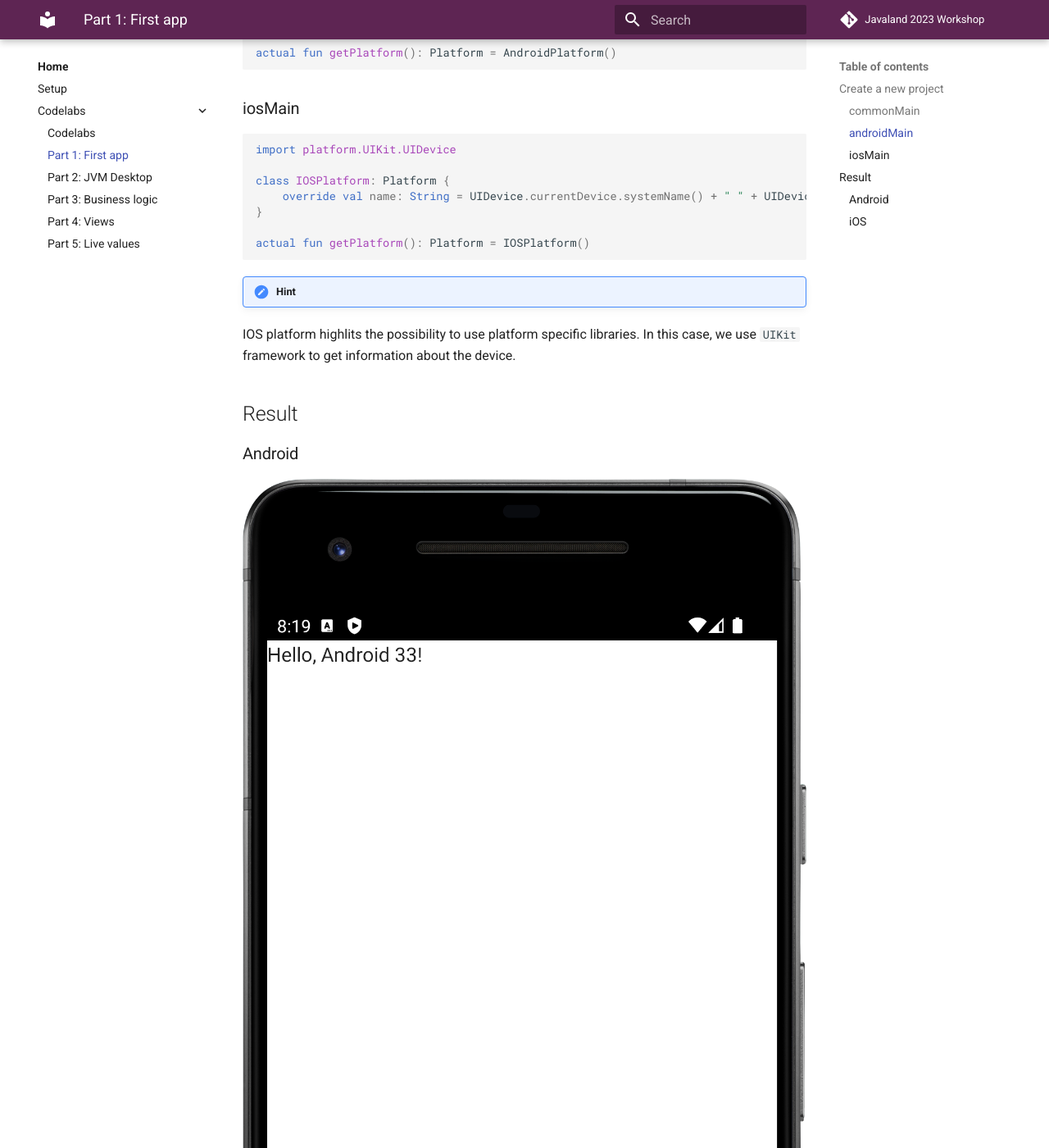
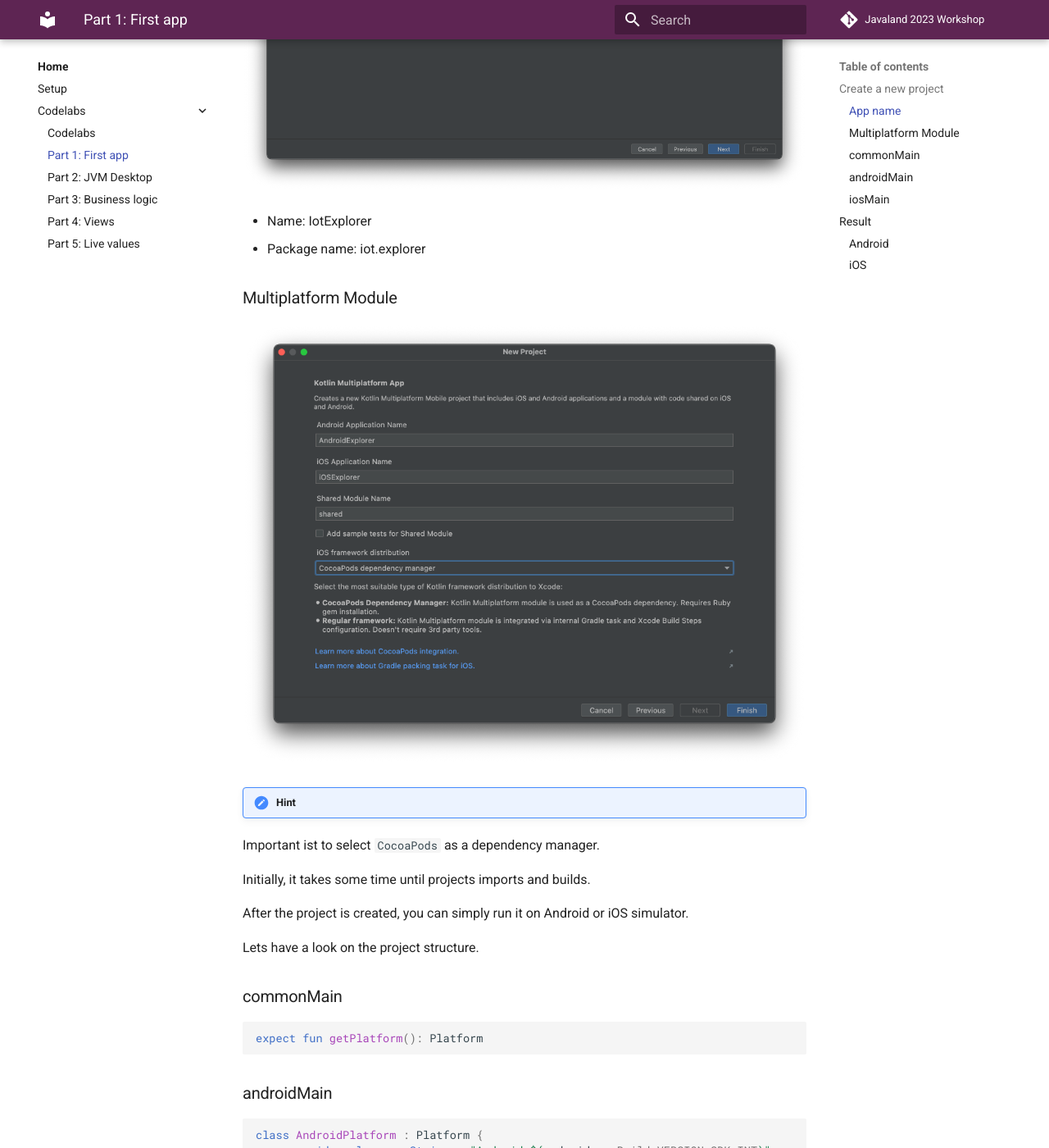
Before and after one commit to michalharakal/kmp-workshop, an MkDocs documentation site: the page built from javaland2023/mkdocs/src/doc/docs/codelab-1.md, in a window 1280 px wide and 1400 px high, scrolled down 1330 px. Shown: the whole window at 82% size. Built offline with MkDocs 1.6.1 and Material for MkDocs 9.7.7, drawn with Linux system fonts in a browser that asks for light colours; comment, search, counter and statistics services are not loaded.

Commit message:
Add wizards screenshots to cl1

```diff
--- a/javaland2023/mkdocs/src/doc/docs/codelab-1.md
+++ b/javaland2023/mkdocs/src/doc/docs/codelab-1.md
@@ -8,6 +8,18 @@
 Start with a new project from the wizard. In case that KMM plugin is not installed, you can select
 ![Kotlin Multuplatform App](kmm_wizard.png)
 
+
+### App name
+![Kotlin Multuplatform App 1](cl1-wizard-1.png)
+
+* Name: IotExplorer
+* Package name: iot.explorer
+
+### Multiplatform Module
+![Kotlin Multuplatform App 2](cl1-wizard-2.png)
+
+!!! hint
+Important ist to select ``CocoaPods`` as a dependency manager.
 
 Initially, it takes some time until projects imports and builds.
 
```
Also changed, not shown: javaland2023/mkdocs/src/doc/docs/cl1-wizard-1.png (added), javaland2023/mkdocs/src/doc/docs/cl1-wizard-2.png (added).
